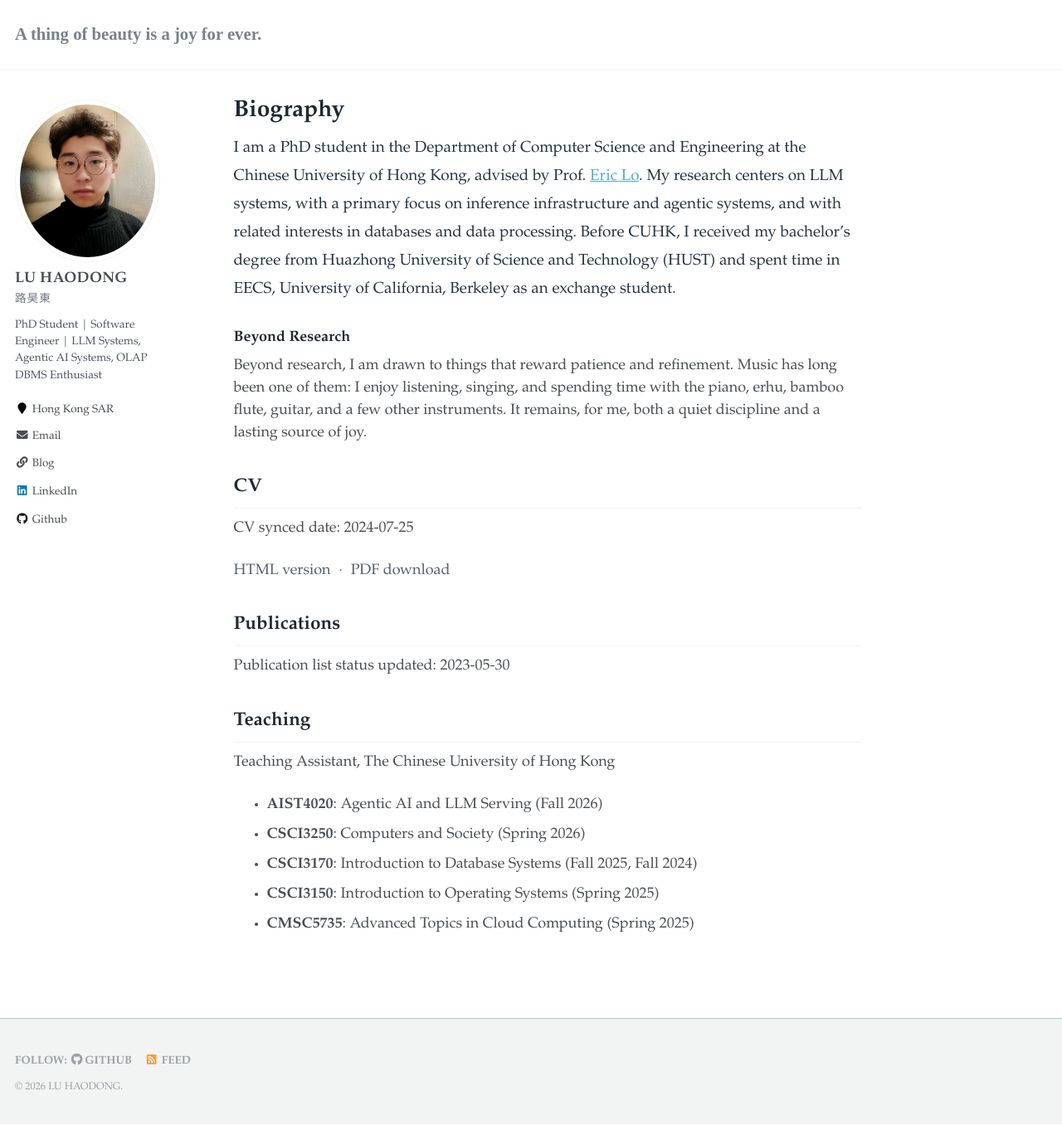
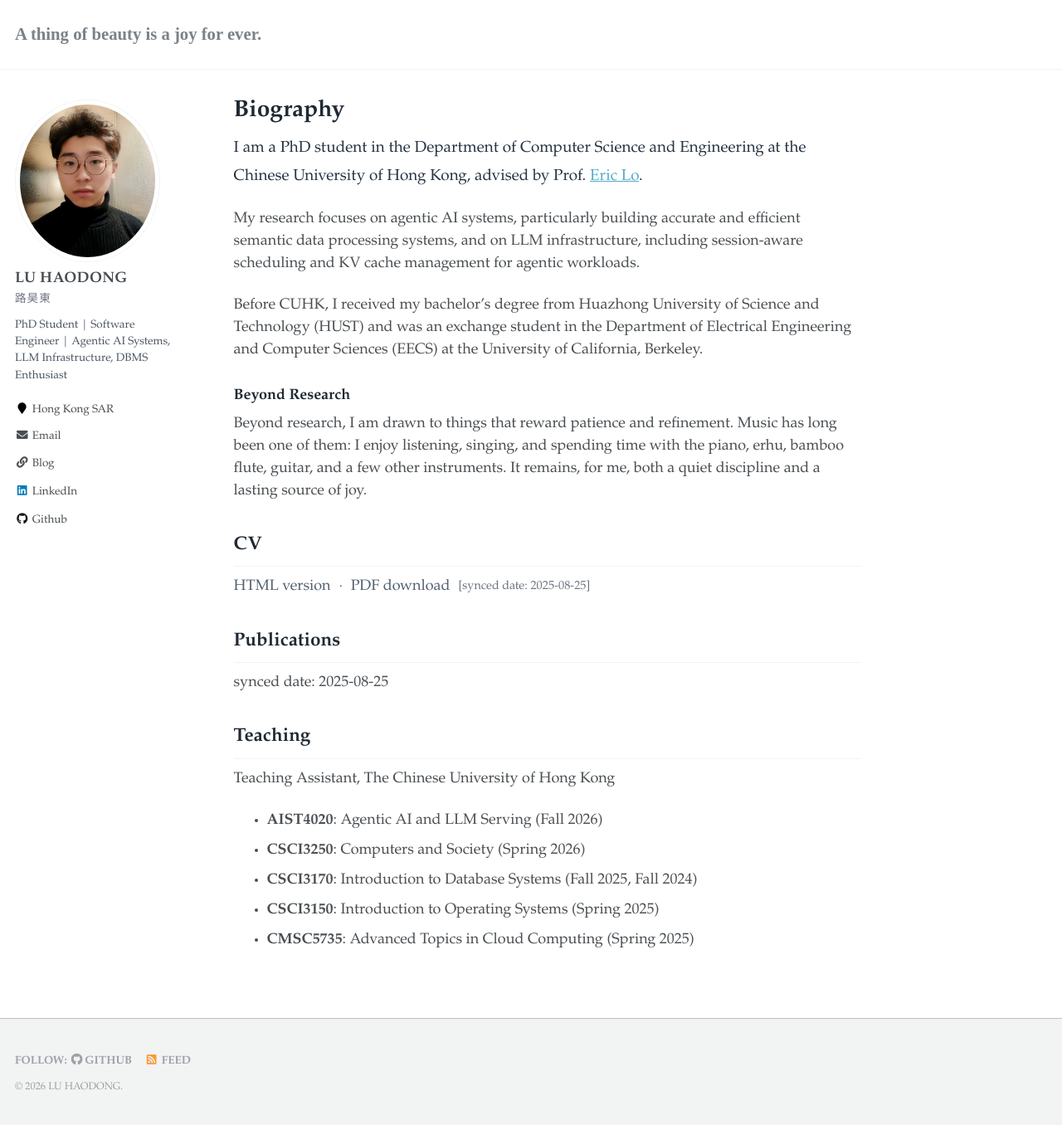
Before and after one commit to SleepyLGod/SleepyLGod.github.io, a Jekyll site: the page built from _pages/about.md, in a window 1280 px wide and 1356 px high. Shown: the whole window at 83% size. Built offline with Jekyll 4.4.1, drawn with Linux system fonts in a browser that asks for light colours; some web fonts are replaced.

Commit message:
[feat] refresh research profile and inline CV sync date
Update the sidebar and research summary, split the biography into focused paragraphs, and display the CV sync date beside its links with responsive wrapping. Align the publication status date while preserving existing navigation and teaching content.

Signed-off-by: Von <haodong.lu.me@gmail.com>

```diff
--- a/_config.yml
+++ b/_config.yml
@@ -11,7 +11,7 @@ title                    : "LU HAODONG"
 masthead_title           : "A thing of beauty is a joy for ever."
 title_separator          : "-"
 name                     : &name "LU HAODONG"
-description              : &description "PhD student working on LLM inference infrastructure, agentic systems, and related database and data processing problems."
+description              : &description "PhD student working on agentic AI systems, semantic data processing, and LLM infrastructure."
 url                      : https://sleepylgod.github.io # https://sleepylgod.github.io  OR  http://localhost:4000/  the base hostname & protocol for your site
 baseurl                  : "" # the subpath of your site, e.g. "/blog"
 repository               : "SleepyLGod/SleepyLGod.github.io"
@@ -84,7 +84,7 @@ author:
   name             : "LU HAODONG"
   name_zh          : "路昊東"
   avatar           : "profile-photo.jpg" #"ProfilePicturePhoto.png"
-  bio              : "PhD Student | Software Engineer | LLM Systems, Agentic AI Systems, OLAP DBMS Enthusiast"
+  bio              : "PhD Student | Software Engineer | Agentic AI Systems, LLM Infrastructure, DBMS Enthusiast"
   location         : "Hong Kong SAR"
   employer         :
   blog             : "https://rookiedong.gitbook.io/notes/"
--- a/_pages/about.md
+++ b/_pages/about.md
@@ -2,7 +2,7 @@
 permalink: /
 title: "Biography"
 seo_title: "LU HAODONG"
-excerpt: "PhD student working on LLM inference infrastructure, agentic systems, and related database and data processing problems."
+excerpt: "PhD student working on agentic AI systems, semantic data processing, and LLM infrastructure."
 author_profile: true
 redirect_from:
   - /about/
@@ -10,7 +10,11 @@ redirect_from:
 ---
 <div class="home-page" markdown="1">
 
-I am a PhD student in the Department of Computer Science and Engineering at the Chinese University of Hong Kong, advised by Prof. [Eric Lo](https://www.cse.cuhk.edu.hk/~ericlo/). My research centers on LLM systems, with a primary focus on inference infrastructure and agentic systems, and with related interests in databases and data processing. Before CUHK, I received my bachelor's degree from Huazhong University of Science and Technology (HUST) and spent time in EECS, University of California, Berkeley as an exchange student.
+I am a PhD student in the Department of Computer Science and Engineering at the Chinese University of Hong Kong, advised by Prof. [Eric Lo](https://www.cse.cuhk.edu.hk/~ericlo/).
+
+My research focuses on agentic AI systems, particularly building accurate and efficient semantic data processing systems, and on LLM infrastructure, including session-aware scheduling and KV cache management for agentic workloads.
+
+Before CUHK, I received my bachelor's degree from Huazhong University of Science and Technology (HUST) and was an exchange student in the Department of Electrical Engineering and Computer Sciences (EECS) at the University of California, Berkeley.
 
 ### Beyond Research
 
@@ -18,19 +22,18 @@ Beyond research, I am drawn to things that reward patience and refinement. Music
 
 ## CV
 
-CV synced date: 2024-07-25
-
 <p class="home-page__links">
   <a href="{{ "/cv-html/" | relative_url }}">HTML version</a>
   <span aria-hidden="true">·</span>
   <a href="{{ "/res/cv-pdf.pdf" | relative_url }}">PDF download</a>
+  <small class="home-page__sync-date">[synced date: <time datetime="2025-08-25">2025-08-25</time>]</small>
 </p>
 
 ## Publications
 
 <!-- **Lasagne: Exploring More Profitable Opportunities in Blockchain** (Revised) -->
 
-Publication list status updated: 2023-05-30
+synced date: 2025-08-25
 
 ## Teaching
 
--- a/_sass/_site-overrides.scss
+++ b/_sass/_site-overrides.scss
@@ -33,9 +33,15 @@
 
 .home-page__links {
   display: flex;
+  flex-wrap: wrap;
   align-items: center;
   gap: 0.55rem;
   color: #6b7280;
+}
+
+.home-page__sync-date {
+  font-size: 0.8em;
+  white-space: nowrap;
 }
 
 .home-page__links a {
```
